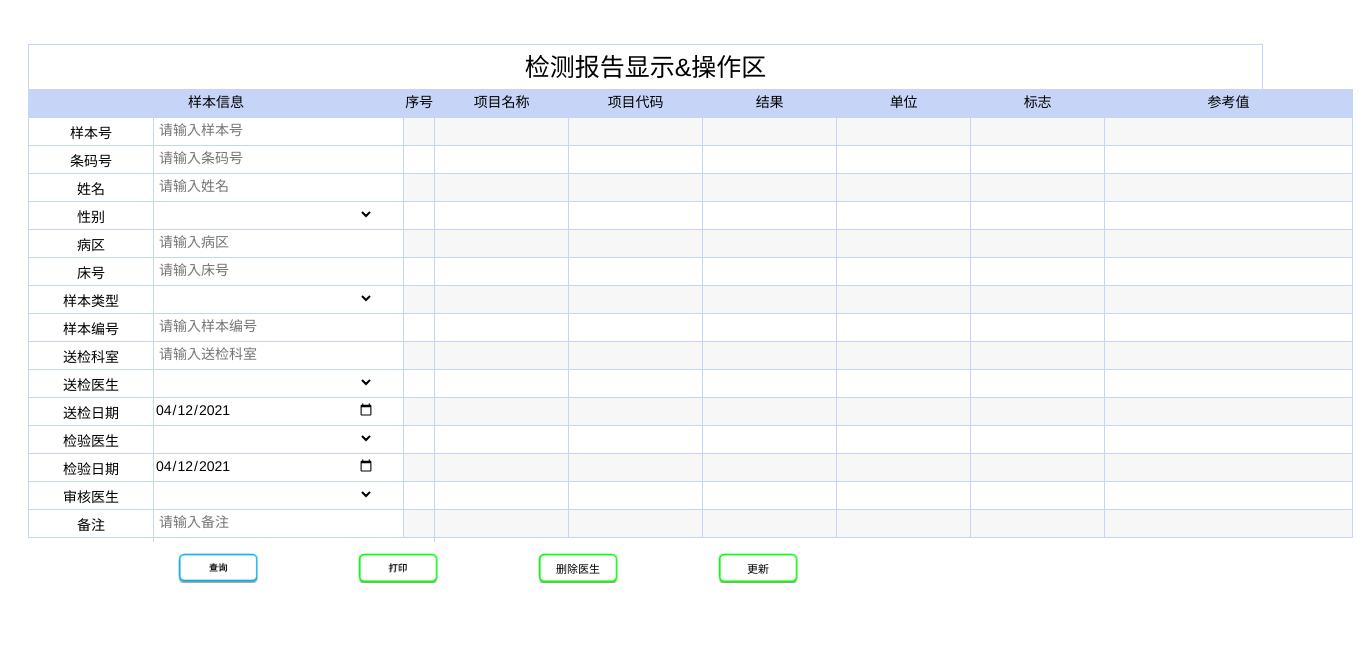
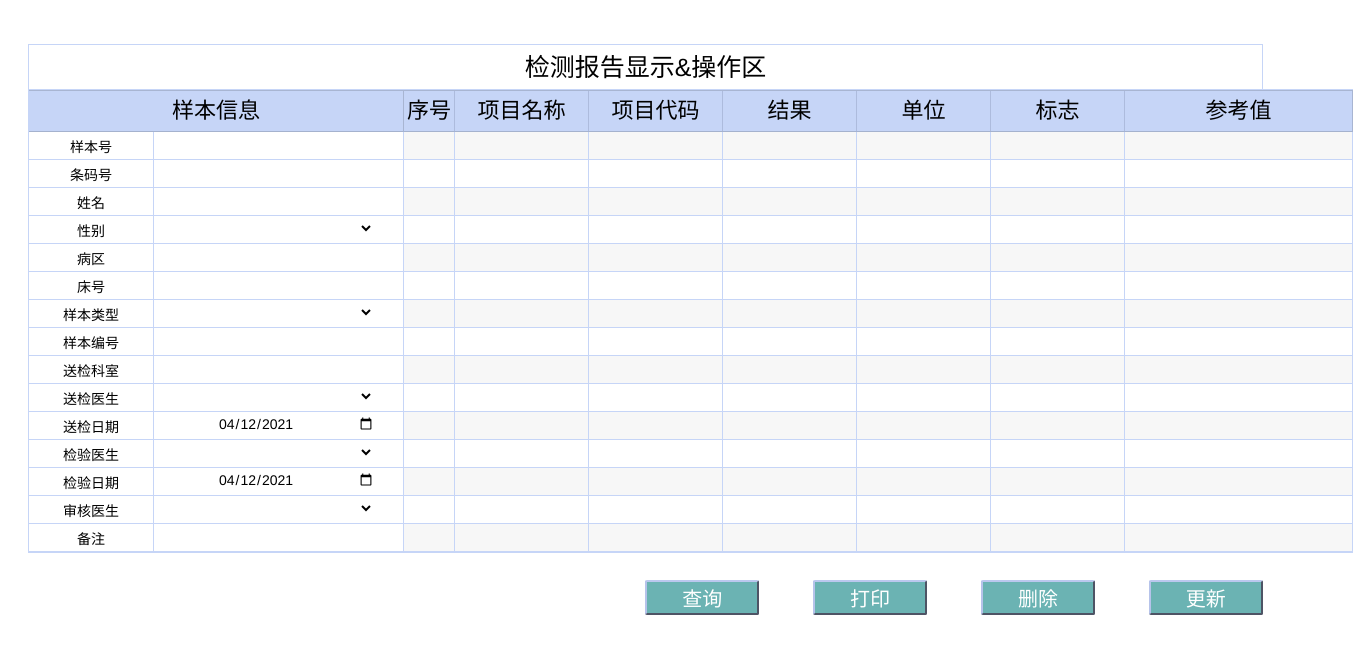
Before and after one commit to 291421358/dld-apa, a Spring Boot app: page /pages/search/sampleResult.html in a window 1360 px wide. Shown: the top 654 px of the page. Run offline with Spring Boot 4, Linux system fonts and the light colour scheme; data that the repository does not hold is empty; some libraries are stand-ins or nearby versions.

Commit message:
查询界面，更改按钮样式，右对齐 弹框居中

```diff
--- a/src/main/resources/static/css/query/sampleResult.css
+++ b/src/main/resources/static/css/query/sampleResult.css
@@ -210,6 +210,7 @@ button, input, optgroup, option, select, textarea {
     font-weight: inherit;
     outline: 0;
     background: inherit;
+    text-align: center;
 
 }
 
@@ -250,17 +251,23 @@ button, input, optgroup, option, select, textarea {
     color: #555;
 }
 
+.layui-btn-primary:active {
+    border-right: #b6c3ea 2px solid;
+    border-bottom: #b6c3ea 2px solid;
+    border-top: #4E5465 2px solid;
+    border-left: #4E5465 2px solid;
+    color: #333
+}
 .layui-btn-primary:hover {
-    border-color: #009688;
     color: #333
 }
 
 .bottom-item {
-    float: left;
+    /*float: right;*/
     width: 800px;
     height: 50px;
     background: none;
-    margin-left: 150px;
+    margin-left: 501px;
     margin-top: 15px;
     border: none;
 }
@@ -277,14 +284,14 @@ button, input, optgroup, option, select, textarea {
 .layui-form-label {
     width: 124px;
     border-right: 1px solid #c6d5f7;
-    height: 29px;
+    height: 24px;
     padding-top: 3px;
 }
 
 .menu-label {
     width: 133px;
-    border-right: 1px solid #c6d5f7;
-    height: 29px;
+    border-right: 1px solid #adbbdd;
+    height: 40px;
     float: left;
 }
 
@@ -315,12 +322,15 @@ button, input, optgroup, option, select, textarea {
 }
 
 .item-title {
-    border-right: 1px solid #c6d5f7;
-    border-bottom: 1px solid #c6d5f7;
+    border-top: 1px solid #a8b5d2;
+    border-right: 1px solid #a8b5d2;
+    border-bottom: 1px solid #a5b2ce;
     float: left;
     width: -webkit-fill-available;
-    height: 27px;
+    height: 40px;
     background-color: #c6d5f7;
+    font-size: 22px;
+    line-height: 39px;
 }
 
 .b8cce4 {
@@ -379,13 +389,13 @@ input[type=date] {
 }
 
 #projects label {
-    width: 30px;
+    width: 50px;
 }
 
 #deleteDocBox {
     position: absolute;
-    right: 0;
-    top: 100px;
+    right: 33%;
+    top: 25%;
     background: white;
     width: 331px;
     height: 300px;
@@ -409,7 +419,7 @@ input[type=date] {
 
 #canvasDiv {
     position: absolute;
-    right: 50px;
+    right: 33%;
     top: 150px;
     background: white;
     width: 200px;
@@ -418,4 +428,26 @@ input[type=date] {
     z-index: 10000;
     display: none;
     /*padding-top: 20px;*/
+
 }
+.layui-btn-primary {
+    margin-top: 12px;
+    cursor: pointer;
+    margin-left: 50px;
+    width: 114px;
+    background: #6bb3b3;
+    color: white;
+    font-family: inherit;
+    font-size: 20px;
+    font-style: inherit;
+    font-weight: inherit;
+    outline: 0;
+    border-width: 2px;
+    border-style: outset;
+    /*border-image:linear-gradient(to top,#000718, #abbccb) 1 10;*/
+    border-radius: 2px;
+    border-right: #4E5465 2px solid;
+    border-bottom: #4E5465 2px solid;
+    border-top: #bbc8ee 2px solid;
+    border-left: #b6c3ea 2px solid;
+}
--- a/src/main/resources/static/pages/search/sampleResult.html
+++ b/src/main/resources/static/pages/search/sampleResult.html
@@ -10,9 +10,9 @@
 <script src="./../../js/properties.js"></script>
 <script src="./../../js/search/sampleResult.js"></script>
 
-<script src="./../../js/highcharts.js"></script>
-<script src="./../../js/exporting.js"></script>
-<script src="./../../js/annotations.js"></script>
+<!--<script src="./../../js/highcharts.js"></script>-->
+<!--<script src="./../../js/exporting.js"></script>-->
+<!--<script src="./../../js/annotations.js"></script>-->
 <script type="text/html" id="barDemo">
     <a class="layui-btn layui-btn-xs" lay-event="edit">查看</a>
     <a class="layui-btn layui-btn-xs" lay-event="print">打印</a>
@@ -27,28 +27,28 @@
         检测报告显示&操作区
     </div>
     <div class="layui-row layui-col-md12" id="details">
-        <div style="width: 28.3333333333%;height: 357px;float: left">
+        <div style="width: 28.3333333333%;height: 462px;float: left">
             <div class="item-title">
                 <div>样本信息</div>
             </div>
             <div class="bottom-white-item b8cce4">
                 <label class="layui-form-label">样本号</label>
                 <div class="noBorder-inline">
-                    <input type="text" id="id" name="id" placeholder="请输入样本号" class="layui-input">
+                    <input type="text" id="id" name="id" placeholder---="请输入样本号" class="layui-input">
                 </div>
             </div>
             <div class="bottom-white-item">
                 <label class="layui-form-label">条码号</label>
                 <div class="noBorder-inline">
                     <input type="text" id="code" name="code" value="" lay-verify="required"
-                           autocomplete="off" placeholder="请输入条码号" class="layui-input">
+                           autocomplete="off" placeholder---="请输入条码号" class="layui-input">
                 </div>
             </div>
             <div class="bottom-white-item b8cce4">
                 <label class="layui-form-label">姓名</label>
                 <div class=" noBorder-inline">
                     <input type="text" id="name" name="sampleSize" value="" lay-verify="required|number"
-                           autocomplete="off" placeholder="请输入姓名" class="layui-input">
+                           autocomplete="off" placeholder---="请输入姓名" class="layui-input">
                 </div>
             </div>
             <div class="bottom-white-item">
@@ -66,7 +66,7 @@
                 <div class="layui-select-title noBorder-inline">
                     <div class=" noBorder-inline">
                         <input type="text" id="inpatientArea" name="sampleSize" value="" lay-verify="required|number"
-                               autocomplete="off" placeholder="请输入病区" class="layui-input">
+                               autocomplete="off" placeholder---="请输入病区" class="layui-input">
                     </div>
                 </div>
             </div>
@@ -74,7 +74,7 @@
                 <label class="layui-form-label">床号</label>
                 <div class="noBorder-inline">
                     <input type="text" id="bedNum" name="bedNum" value="" lay-verify="required|number"
-                           autocomplete="off" placeholder="请输入床号" class="layui-input">
+                           autocomplete="off" placeholder---="请输入床号" class="layui-input">
                 </div>
             </div>
             <div class="bottom-white-item b8cce4">
@@ -92,7 +92,7 @@
                 <label class="layui-form-label">样本编号</label>
                 <div class="layui-select-title noBorder-inline">
                     <input type="text" id="sampleNum" name="sampleNum" value="" lay-verify="required|number"
-                           autocomplete="off" placeholder="请输入样本编号" class="layui-input">
+                           autocomplete="off" placeholder---="请输入样本编号" class="layui-input">
                 </div>
             </div>
             <div class="bottom-white-item b8cce4">
@@ -101,7 +101,7 @@
                     <div class="layui-select-title noBorder-inline">
                         <input type="text" id="inspectionDept" name="inspectionDept" value=""
                                lay-verify="required|number"
-                               autocomplete="off" placeholder="请输入送检科室" class="layui-input">
+                               autocomplete="off" placeholder---="请输入送检科室" class="layui-input">
                     </div>
                 </div>
             </div>
@@ -144,7 +144,7 @@
                 <label class="layui-form-label">备注</label>
                 <div class="layui-select-title noBorder-inline">
                     <input type="text" id="remark" name="remark" value="" lay-verify="required|number"
-                           autocomplete="off" placeholder="请输入备注" class="layui-input">
+                           autocomplete="off" placeholder---="请输入备注" class="layui-input">
                 </div>
             </div>
         </div>
@@ -298,17 +298,10 @@
     </div>
     <div class="layui-col-md11">
         <div class="bottom-item">
-            <div title="查询条件：样本号+条码号。" id="query"
-                 style="background: url('../../css/images/query/query.png') no-repeat;background-size: 80px"
-                 class="bottom-btn"></div>
-            <div id="printf" style="background: url('../../css/images/query/printf.png')no-repeat;background-size: 80px"
-                 class="bottom-btn"></div>
-            <div style="background: url('../../css/images/query/button.png')no-repeat;background-size: 80px"
-                 class="bottom-btn" id="deleteDoc"> 删除医生
-            </div>
-            <div style="background: url('../../css/images/query/button.png')no-repeat;background-size: 80px"
-                 class="bottom-btn" id="updatePatient"> 更新
-            </div>
+            <input type="button" title="查询条件：样本号+条码号。" id="query" class="layui-btn-primary" value="查询">
+            <input type="button" id="printf" class="layui-btn-primary" value="打印">
+            <input type="button" class="layui-btn-primary" id="deleteDoc" value="删除">
+            <input type="button" class="layui-btn-primary" id="updatePatient" value="更新">
             <!--<div id="export" style="background: url('./../../images/query/export.png')no-repeat;background-size: 80px"-->
             <!--class="bottom-btn"></div>-->
 
```
